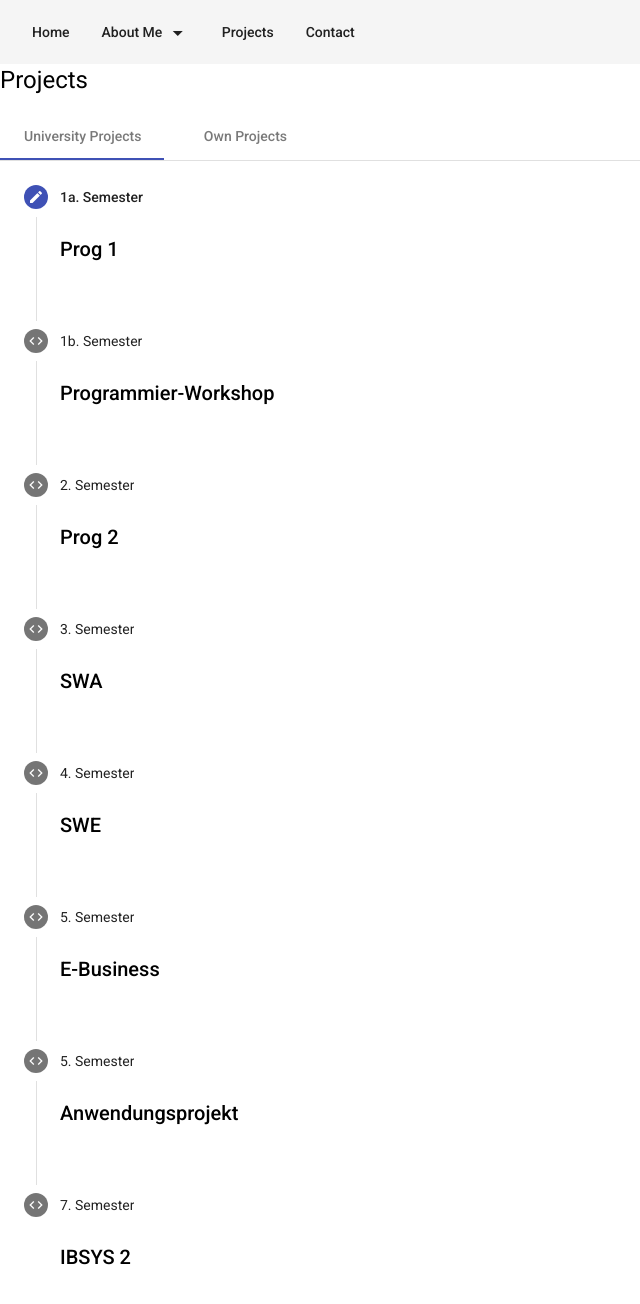
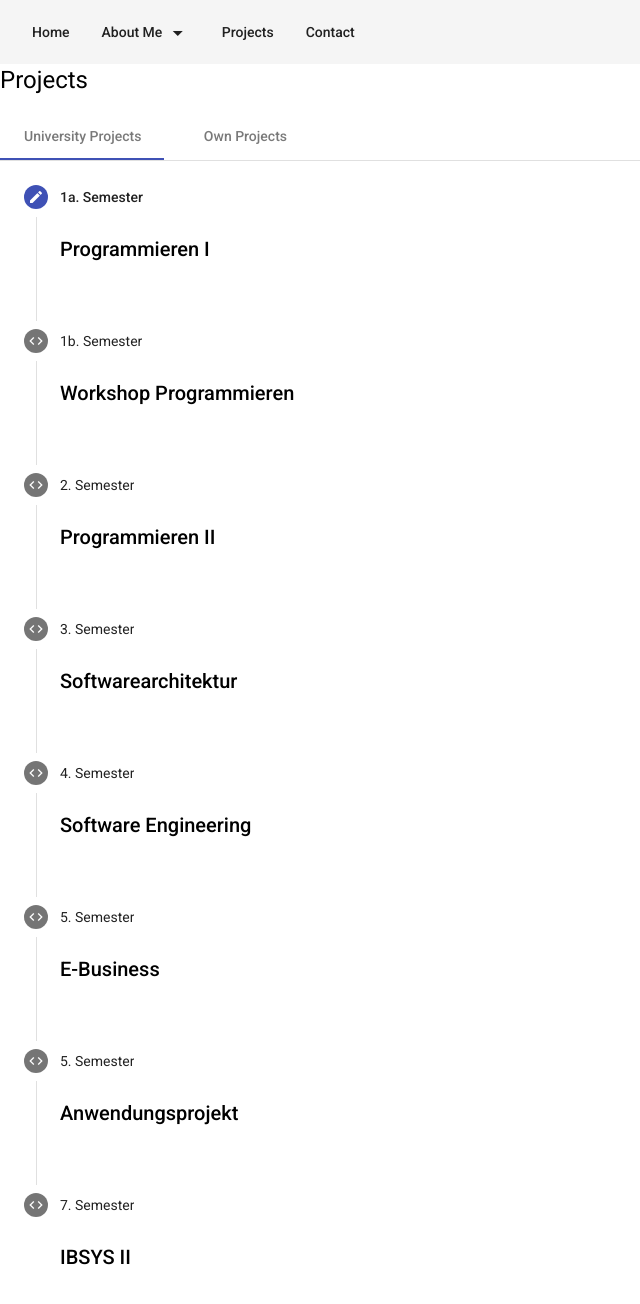
Before and after one commit to minhnpham98/my-website, an Angular app: page /projects in a window 1280 px wide. Shown: the top 1304 px of the page, without its empty margins (0-640 px from the left). Built offline with nearby package versions, Linux system fonts and the light colour scheme.

Commit message:
More detailed description of the modules

```diff
--- a/src/app/projects/projects.component.html
+++ b/src/app/projects/projects.component.html
@@ -4,19 +4,19 @@
     <mat-tab label="University Projects">
         <mat-stepper orientation="vertical">
             <mat-step label="1a. Semester" state="projects">
-                <h2>Prog 1</h2>
+                <h2>Programmieren I</h2>
             </mat-step>
             <mat-step label="1b. Semester" state="projects">
-                <h2>Programmier-Workshop</h2>
+                <h2>Workshop Programmieren</h2>
             </mat-step>
             <mat-step label="2. Semester" state="projects">
-                <h2>Prog 2</h2>
+                <h2>Programmieren II</h2>
             </mat-step>
             <mat-step label="3. Semester" state="projects">
-                <h2>SWA</h2>
+                <h2>Softwarearchitektur</h2>
             </mat-step>
             <mat-step label="4. Semester" state="projects">
-                <h2>SWE</h2>
+                <h2>Software Engineering</h2>
             </mat-step>
             <mat-step label="5. Semester" state="projects">
                 <h2>E-Business</h2>
@@ -25,7 +25,7 @@
                 <h2>Anwendungsprojekt</h2>
             </mat-step>
             <mat-step label="7. Semester" state="projects">
-                <h2>IBSYS 2</h2>
+                <h2>IBSYS II</h2>
             </mat-step>
 
             <!-- Icon overrides. -->
```
